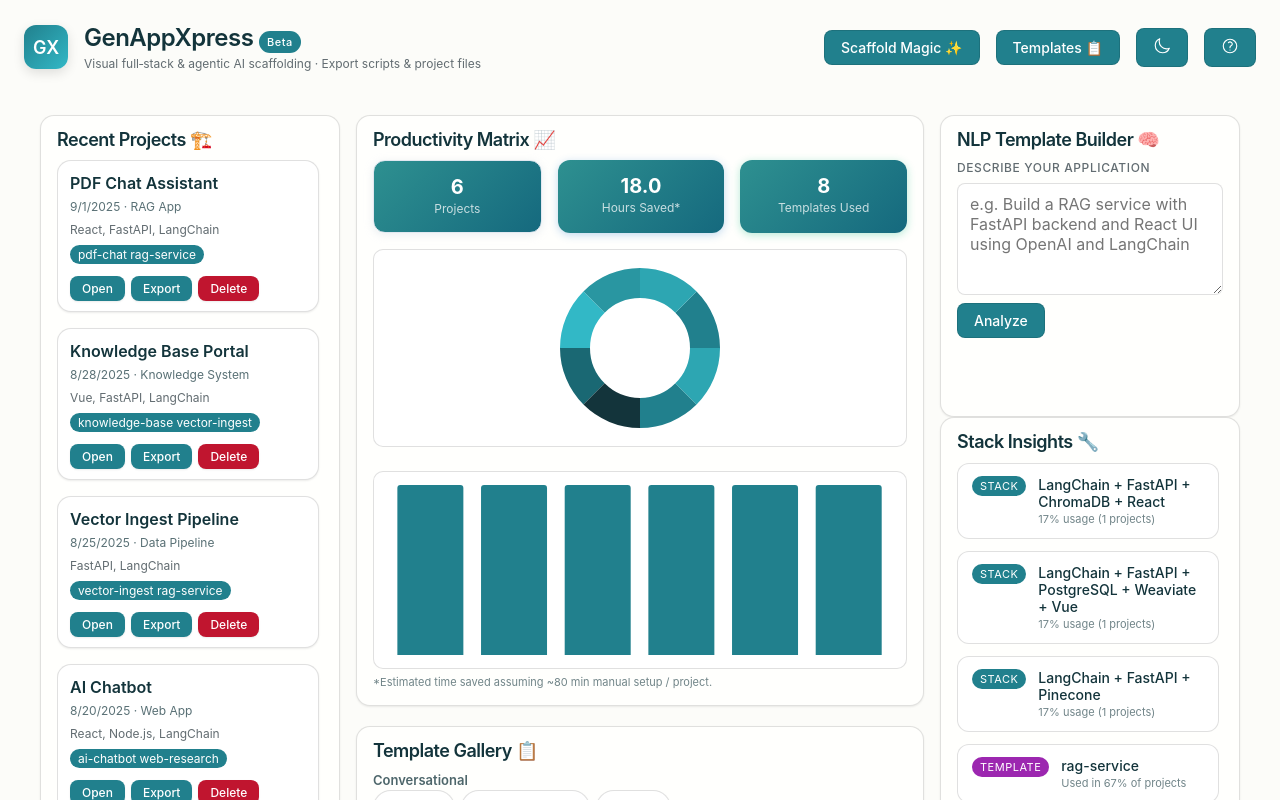
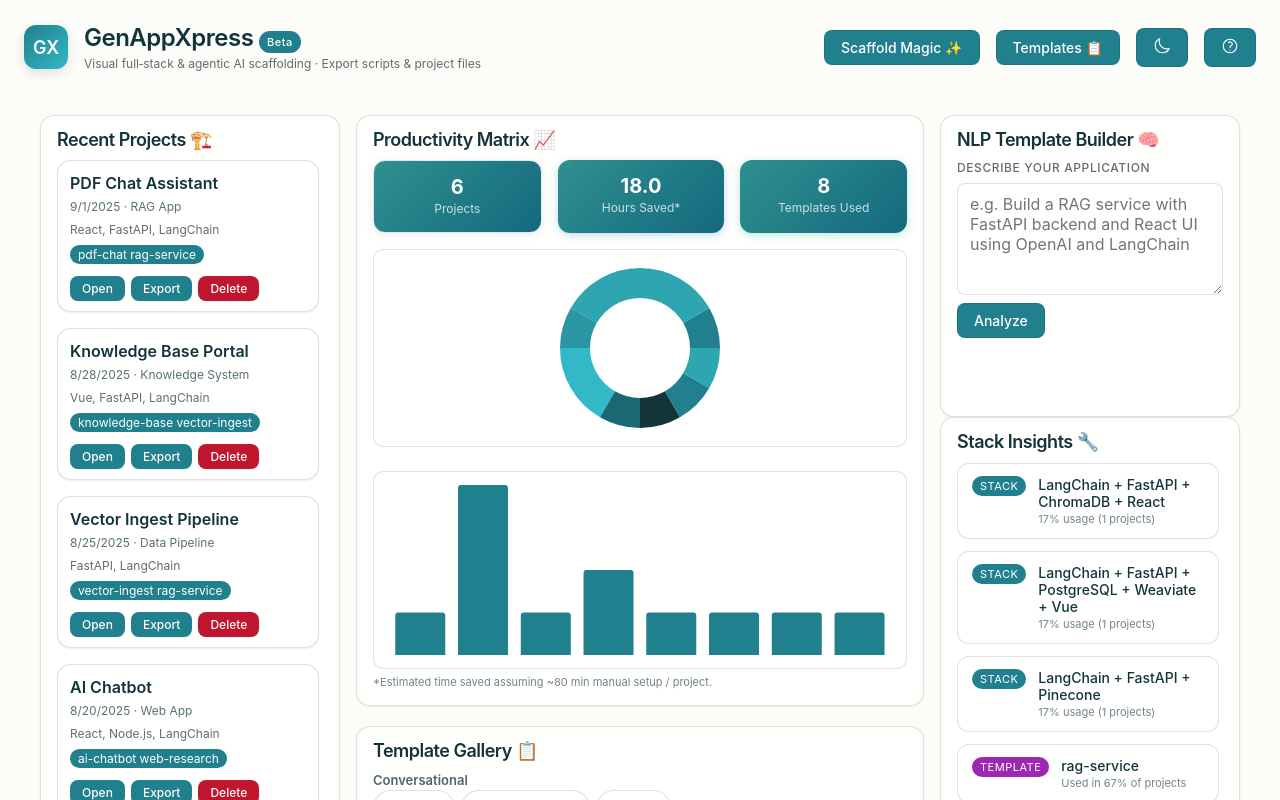
Before and after one commit to GaganGoswami/genappxpress-ai, a React (Vite) app: page / in a window 1280 px wide. Built offline with nearby package versions, Linux system fonts and the light colour scheme.

Commit message:
feat: Enhance template usage tracking and update chart data representation in Dashboard component

```diff
--- a/src/components/Dashboard.jsx
+++ b/src/components/Dashboard.jsx
@@ -80,17 +80,19 @@ export default function Dashboard({ onOpenProject, onSelectTemplate, darkMode })
     const total = recent.length;
     const estMinutesSaved = total * 180;
     const hoursSaved = (estMinutesSaved / 60).toFixed(1);
-    // Aggregate distinct template usage across projects (dedupe within each project)
-    const byTemplate = recent.reduce((acc, r) => {
-      const uniq = Array.from(new Set(r.templates || []));
-      uniq.forEach(t => { acc[t] = true; });
+    // Count template usage frequency across all projects
+    const templateUsageCount = recent.reduce((acc, r) => {
+      const templates = r.templates || [];
+      templates.forEach(t => {
+        acc[t] = (acc[t] || 0) + 1;
+      });
       return acc;
     }, {});
-    const distinctTemplates = Object.keys(byTemplate).length;
-    return { total, hoursSaved, distinctTemplates, distinctTemplateIds: Object.keys(byTemplate) };
+    const distinctTemplates = Object.keys(templateUsageCount).length;
+    return { total, hoursSaved, distinctTemplates, templateUsageCount };
   }, [recent]);
 
-  const templateData = (metrics.distinctTemplateIds || []).map(name => ({ name, value: 1 }));
+  const templateData = Object.entries(metrics.templateUsageCount || {}).map(([name, count]) => ({ name, value: count }));
   const pieColors = ['#21808d', '#2da6b2', '#2996a1', '#32b8c6', '#1a6873', '#13343b'];
 
   const recommended = useMemo(() => {
@@ -470,17 +472,20 @@ export default function Dashboard({ onOpenProject, onSelectTemplate, darkMode })
                   </ResponsiveContainer>
                 ) : <div className="placeholder" style={{ height: 180 }}>No template data yet.</div>}
               </div>
-              <div className="mini-chart" aria-label="Projects over time">
-                {recent.length > 0 ? (
+              <div className="mini-chart" aria-label="Template usage frequency">
+                {templateData.length > 0 ? (
                   <ResponsiveContainer width="100%" height={180}>
-                    <BarChart data={recent.map(r => ({ name: r.projectName.slice(0, 10), v: 1 }))}>
+                    <BarChart data={templateData}>
                       <XAxis dataKey="name" hide />
                       <YAxis hide />
-                      <Tooltip />
-                      <Bar dataKey="v" fill="#21808d" radius={[3, 3, 0, 0]} />
+                      <Tooltip
+                        formatter={(value, name) => [`${value} uses`, 'Template Usage']}
+                        labelFormatter={(label) => `Template: ${label}`}
+                      />
+                      <Bar dataKey="value" fill="#21808d" radius={[3, 3, 0, 0]} />
                     </BarChart>
                   </ResponsiveContainer>
-                ) : <div className="placeholder" style={{ height: 180 }}>No activity yet.</div>}
+                ) : <div className="placeholder" style={{ height: 180 }}>No template data yet.</div>}
               </div>
             </div>
             <div className="fine-print">*Estimated time saved assuming ~80 min manual setup / project.</div>
```
